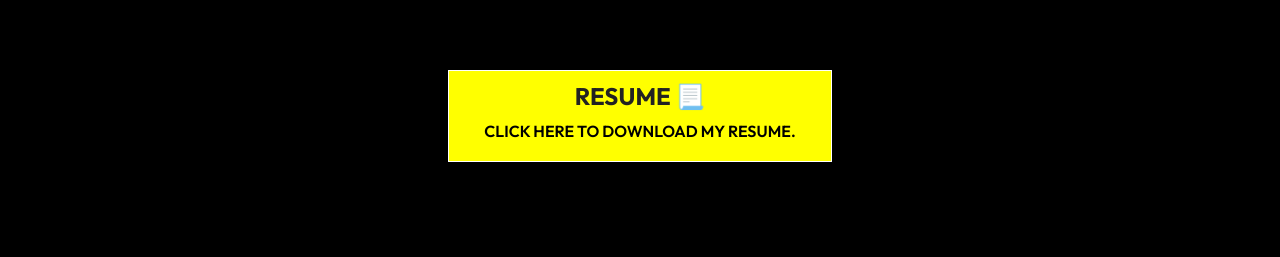
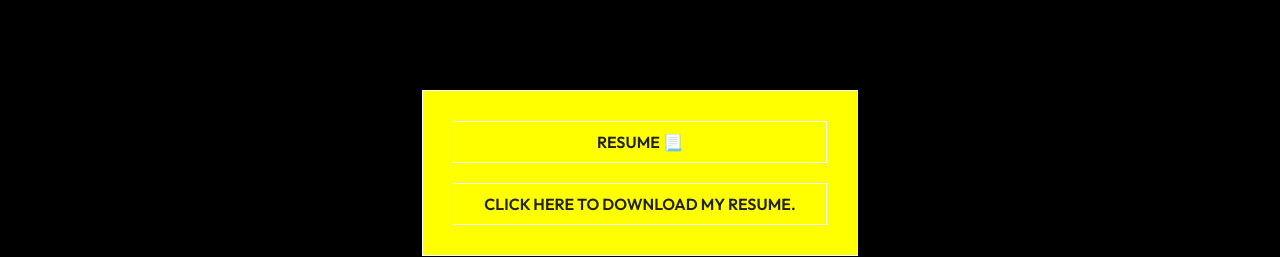
Before and after one commit to breakfireaus/react-portfolio, a React (Create React App) app: page /resume in a window 1280 px wide. Shown: the part 570-827 px from the top of the page. Built offline with nearby package versions, Linux system fonts and the light colour scheme.

Commit message:
fixing style resume

```diff
--- a/src/components/ResumePageStyle.css
+++ b/src/components/ResumePageStyle.css
@@ -1,5 +1,4 @@
-
-.form-container{
+.form-container {
   display: block;
   align-items: center;
   justify-content: center;
@@ -7,18 +6,42 @@ display: block;
   flex-direction: column;
   display: flex;
   align-items: center;
-
 }
-
+h2 {
+  margin: 20px;
+  padding: 10px 30px;
+  font-size: 1rem;
+  text-transform: uppercase;
+  background-color: yellow;
+  color: #222;
+  border: 1.5px solid white;
+  font-weight: 600;
+  cursor: pointer;
+}
 .form-container a {
   color: black;
   margin: 5px 0;
   padding: 5px 0;
 }
-
+.form-container a .btn {
+  margin: 20px;
+  padding: 10px;
+  font-size: 1rem;
+  text-transform: uppercase;
+  background-color: yellow;
+  color: #222;
+  border: 1.5px solid white;
+  font-weight: 600;
+  cursor: pointer;
+}
 .form-container a .btn p {
-    color: black;
-    margin: 5px;
-    padding: 5px 0;
-    justify-content: center;
+  margin: 20px;
+  padding: 10px 30px;
+  font-size: 1rem;
+  text-transform: uppercase;
+  background-color: yellow;
+  color: #222;
+  border: 1.5px solid white;
+  font-weight: 600;
+  cursor: pointer;
 }
```
Also changed, not shown: src/assets/nodejs-logo.png (added). Lines whose indentation alone changed are shown as unchanged.
